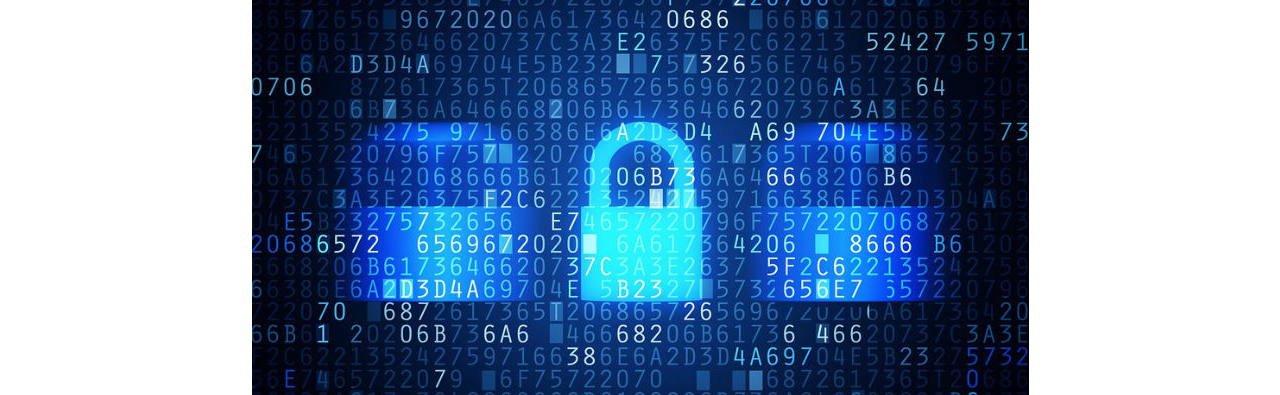
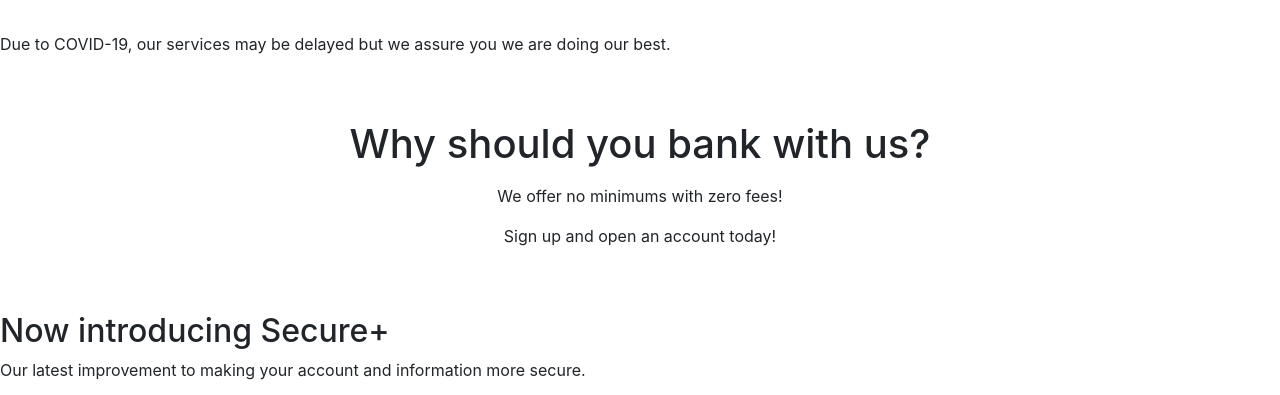
Before and after one commit to Allegheny-Mozilla-Fellows/privacy, a Flask app: page / in a window 1280 px wide. Shown: the part 224-619 px from the top of the page. Run offline with Flask 2, Linux system fonts and the light colour scheme; some libraries are stand-ins or nearby versions.

Commit message:
Add style changes to flask app

```diff
--- a/sqlite/templates/about.html
+++ b/sqlite/templates/about.html
@@ -4,8 +4,11 @@
   <div class="jumbotron text-center">
     <h1>About us</h1>
     <p>We are committed to keeping your information secure.</p>
+    <image src="{{ url_for('static', filename='images/thesecure.png')}}" width="200" height="180" style="position:absolute; right:-41px; top:43px">
   </div>
     <body>
+      <h1><center>Privacy is our top priority</center></h1>
+      <p>Here at secure confidential, we pride ourselves on giving our customers world class security to ensure them with the peace of mind knowning that their information is safe and secure. After all, everyone is entitled to have privacy. We can also safely say that we have had zero security issues thus far. Putting your information in someone else's hands is scary, that is why we make it easy to do so. Consider banking with us as we promise your account information is safe and secure.</p>
 
     </body>
 
--- a/sqlite/templates/hello.html
+++ b/sqlite/templates/hello.html
@@ -3,6 +3,8 @@
 {% block body %}
   <div class="jumbotron text-center">
     <h1>Secure Confidential Bank</h1>
+    <p>Confidential Bank records</p>
+    <image src="{{ url_for('static', filename='images/thesecure.png')}}" width="200" height="180" style="position:absolute; right:-41px; top:43px">
   </div>
     <body>
       {% for Customer in Customers %}
--- a/sqlite/templates/home.html
+++ b/sqlite/templates/home.html
@@ -3,8 +3,28 @@
 {% block body %}
   <div class="jumbotron text-center">
     <h1>Secure Confidential Bank</h1>
+    <p>Est. 2020</p>
+    <image src="{{ url_for('static', filename='images/thesecure.png')}}" width="200" height="180" style="position:absolute; right:0px; top:43px">
   </div>
-  <div style="text-align: center;">
-  <image src="{{ url_for('static', filename='images/security-banking.jpg')}}">
-  </div>
+    <body>
+      <p>Due to COVID-19, our services may be delayed but we assure you we are doing our best.</p><br><br>
+      <h1><center>Why should you bank with us?</center></h1>
+      <p><center>We offer no minimums with zero fees!</center></p>
+      <p><center>Sign up and open an account today!</center></p><br><br>
+      <h2>Now introducing Secure+</h2>
+      <p>Our latest improvement to making your account and information more secure.</p>
+      <image src="{{ url_for('static', filename='images/photo1.png')}}" width="350" height="280" style="position:absolute; left:0px;">
+      <h2 style ="text-align:right;">Online banking has never been simpler</h2>
+      <p style ="text-align:right;">We improved our interface so making deposits is easier</p>
+      <image src="{{ url_for('static', filename='images/photo2.png')}}" width="350" height="280" style="position:absolute; right:0px;">
+      <h2><center>Our mobile app is better than before</center></h2>
+      <p><center>We've made it easy to manage your account straight from your phone</center></p>
+      <center>
+          <image src="{{ url_for('static', filename='images/photo3.png')}}" width="350" height="380">
+      </center>
+
+
+
+    </body>
+
 {% endblock %}
--- a/sqlite/templates/includes/_navbar.html
+++ b/sqlite/templates/includes/_navbar.html
@@ -3,7 +3,6 @@
   <button class="navbar-toggler" type="button" data-toggle="collapse" data-target="#navbarsExampleDefault" aria-controls="navbarsExampleDefault" aria-expanded="false" aria-label="Toggle navigation">
     <span class="navbar-toggler-icon"></span>
   </button>
-
   <div class="collapse navbar-collapse" id="navbarsExampleDefault">
     <ul class="navbar-nav mr-auto">
       <li class="nav-item active">
--- a/sqlite/templates/log.html
+++ b/sqlite/templates/log.html
@@ -2,6 +2,7 @@
 
 {% block body %}
 <h1>Login</h1>
+<image src="{{ url_for('static', filename='images/thesecure.png')}}" width="200" height="180" style="position:absolute; right:-41px; top:43px">
 {% if error %}
   <p class = error><strong>Error:</strong> {{ error }}
 {% endif %}
```
Also changed, not shown: sqlite/static/images/803rdbank.png (added), sqlite/static/images/secureconfidential.png (added), 3 other files.
